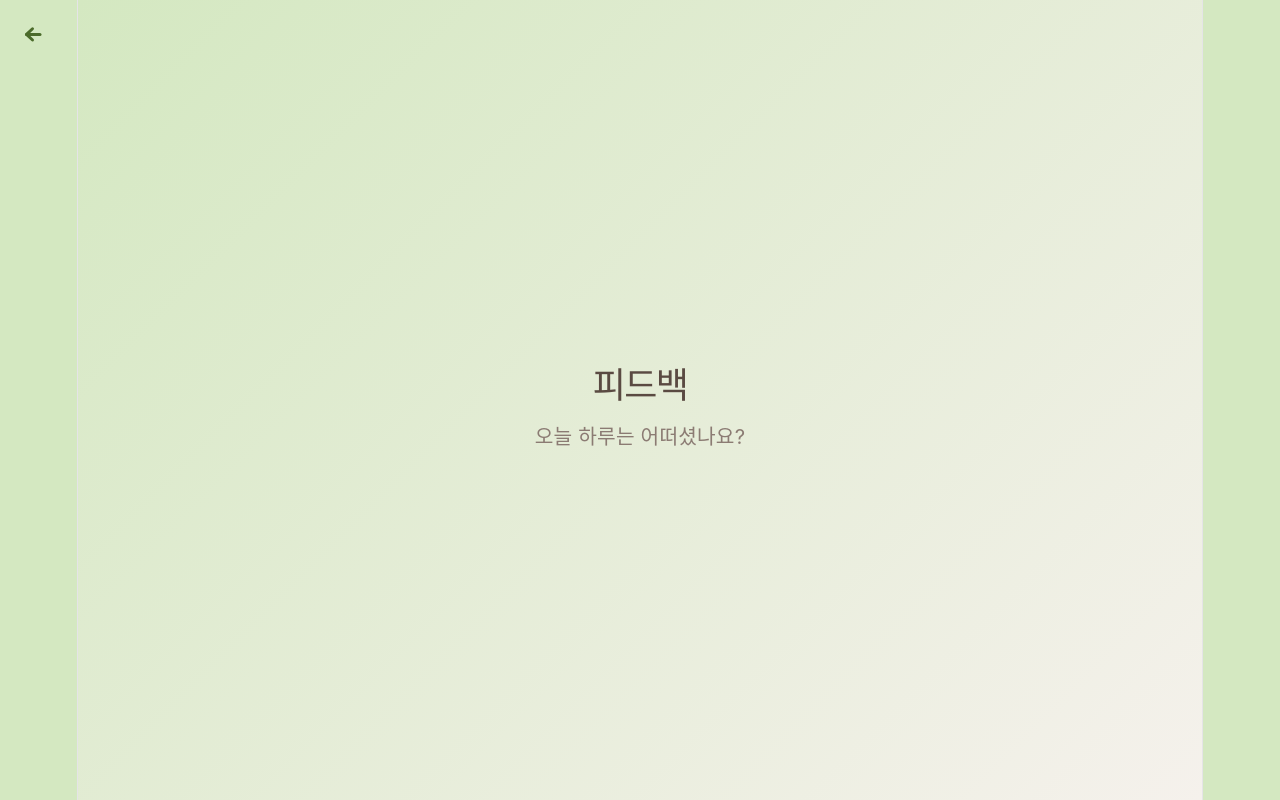
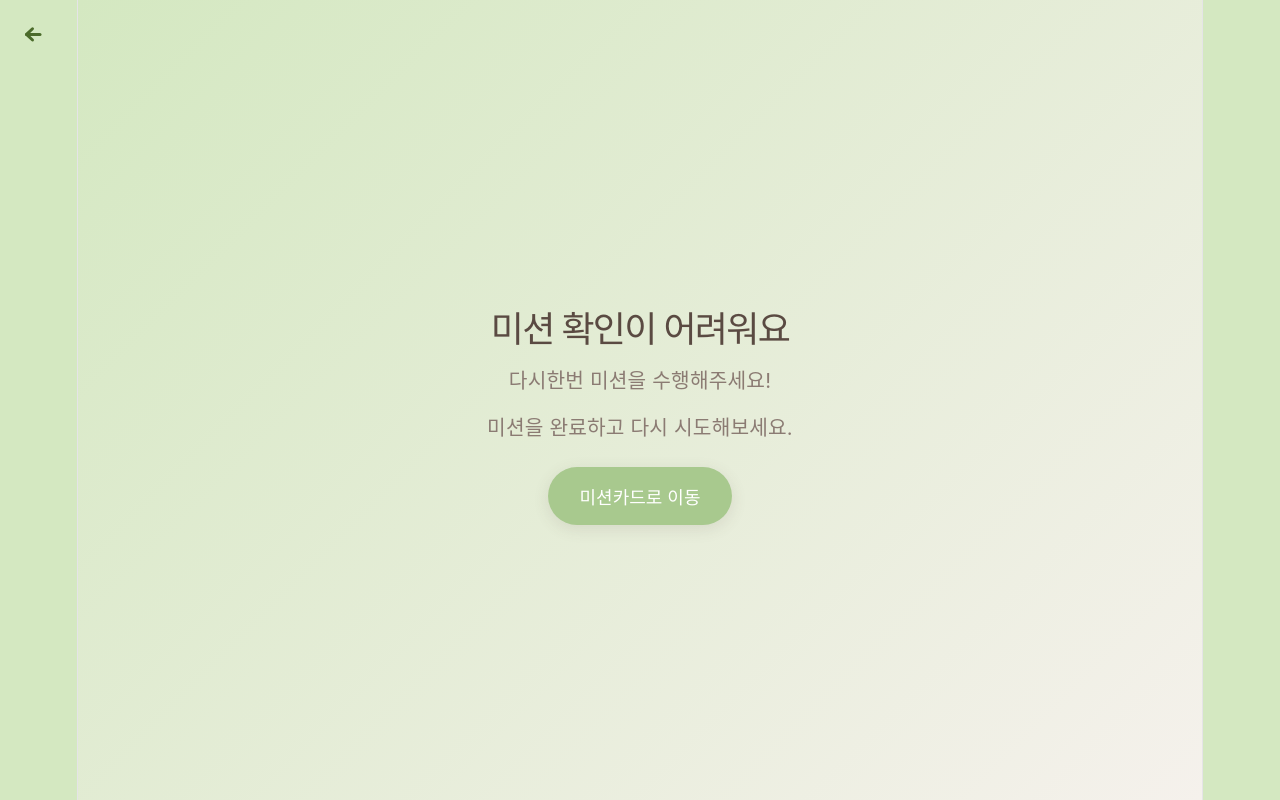
Before and after one commit to ghdtjdud/OSS_Nudge, a React (Vite) app: page /feedback in a window 1280 px wide. Built offline with nearby package versions, Linux system fonts and the light colour scheme; the HTML template or start-up script is replaced by a standard one.

Commit message:
미션 피드백 페이지 구현

```diff
--- a/src/pages/FeedbackPage.jsx
+++ b/src/pages/FeedbackPage.jsx
@@ -1,13 +1,41 @@
+import { useMemo } from 'react'
+import { useNavigate } from 'react-router-dom'
 import PageLayout from '../components/PageLayout'
+import Button from '../components/Button'
 
 export default function FeedbackPage() {
+  const navigate = useNavigate()
+  const missionResult = useMemo(() => {
+    const stored = localStorage.getItem('missionResult')
+    return stored === 'success' ? 'success' : 'fail'
+  }, [])
+
+  const handleClick = () => {
+    if (missionResult === 'success') {
+      navigate('/dashboard')
+    } else {
+      navigate('/mission')
+    }
+  }
+
+  const title = missionResult === 'success' ? '오늘의 Nudge 성공🎉' : '미션 확인이 어려워요'
+  const subtitle = missionResult === 'success'
+    ? '축하합니다.'
+    : '다시한번 미션을 수행해주세요!'
+  const body = missionResult === 'success'
+    ? '오늘의 Nudge로 천천히 한걸음씩 나아가요!'
+    : '미션을 완료하고 다시 시도해보세요.'
+  const buttonText = missionResult === 'success' ? '대시보드로 이동' : '미션카드로 이동'
+
   return (
     <PageLayout>
       <div className="container">
-        <h1 className="title">피드백</h1>
-        <p className="subtitle text-center">
-          오늘 하루는 어떠셨나요?
-        </p>
+        <h1 className="title">{title}</h1>
+        <p className="subtitle text-center">{subtitle}</p>
+        <p className="subtitle text-center">{body}</p>
+        <div className="mt-lg text-center">
+          <Button onClick={handleClick}>{buttonText}</Button>
+        </div>
       </div>
     </PageLayout>
   )
```
